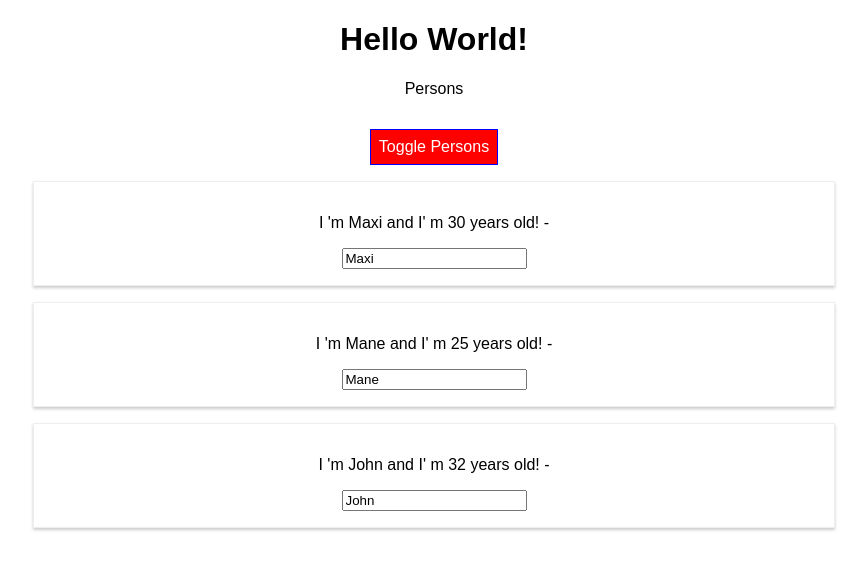
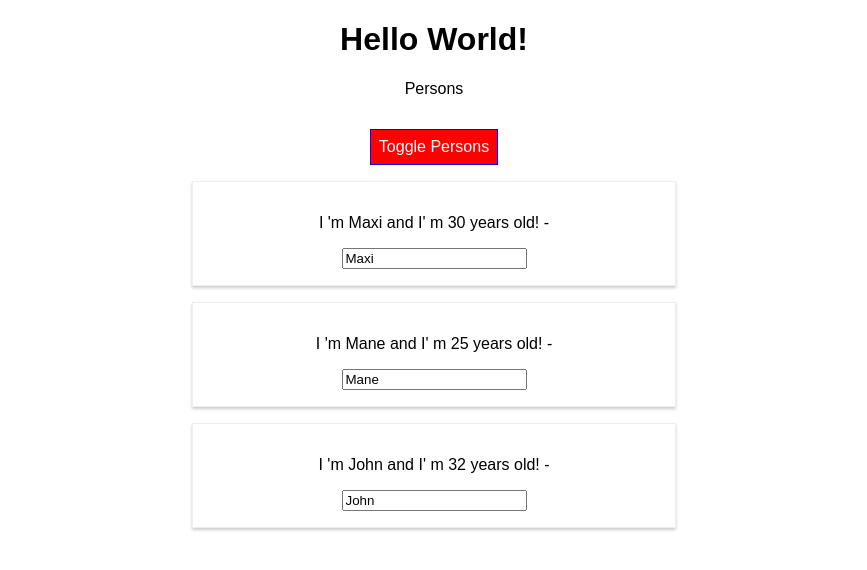
Before and after one commit to luizaaca/react-experiment, a React (Create React App) app: page / in a window 1280 px wide. Both pictures are taken after a click on the button "Toggle Persons". Shown: the top 570 px of the page, without its empty margins (206-1073 px from the left). Built offline with nearby package versions, Linux system fonts and the light colour scheme.

Commit message:
styling with styled-components

```diff
--- a/package.json
+++ b/package.json
@@ -6,7 +6,8 @@
     "radium": "^0.26.0",
     "react": "^16.13.0",
     "react-dom": "^16.13.0",
-    "react-scripts": "1.1.5"
+    "react-scripts": "1.1.5",
+    "styled-components": "^5.0.1"
   },
   "scripts": {
     "start": "react-scripts start",
--- a/src/App.js
+++ b/src/App.js
@@ -1,7 +1,7 @@
 import React, { Component } from "react";
 import "./App.css";
 import Person from "./Person/Person";
-import Radium from "radium";
+// import styled from "styled-components";
 
 class App extends Component {
   state = {
@@ -104,4 +104,4 @@ class App extends Component {
   }
 }
 
-export default Radium(App);
+export default App;
--- a/src/Person/Person.js
+++ b/src/Person/Person.js
@@ -1,14 +1,27 @@
 import React from "react";
-import "./Person.css";
+//import "./Person.css";
+import styled from "styled-components";
+
+const StyledDiv = styled.div`
+  width: 60%;
+  margin: 16px auto;
+  border: 1px solid #eee;
+  box-shadow: 0 2px 3px #ccc;
+  padding: 16px;
+  text-align: center;
+  @media (min-width: 500px) {
+    width: 450px;
+  }
+`;
 
 const person = props => {
   return (
-    <div className="Person">
+    <StyledDiv>
       <p onClick={props.click}>
         I 'm {props.name} and I' m {props.age} years old! - {props.children}
       </p>
       <input type="text" onChange={props.changed} value={props.name} />
-    </div>
+    </StyledDiv>
   );
 };
 
```
Also changed, not shown: 1 other file (tests, documents, lock files or other folders).
